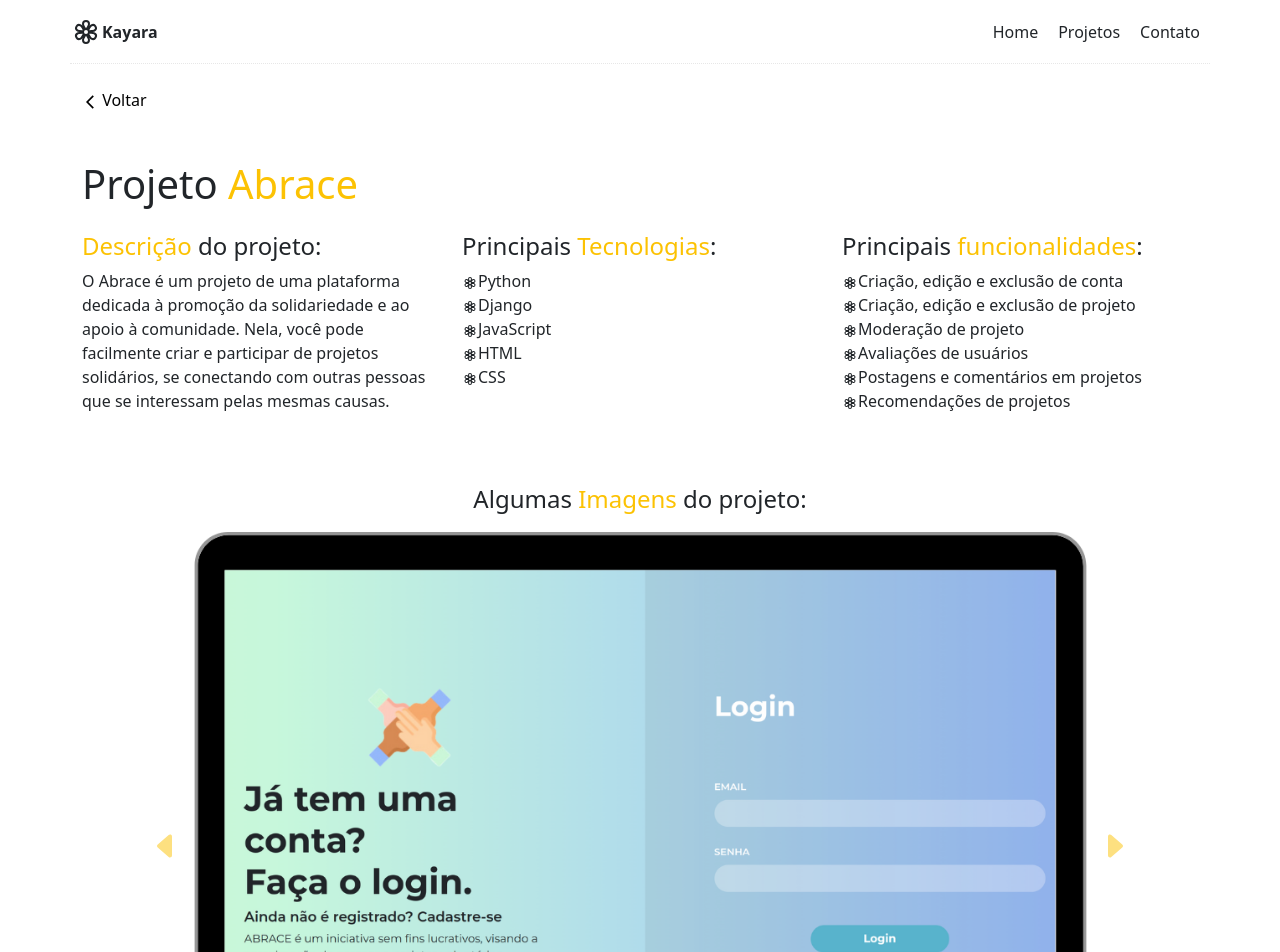
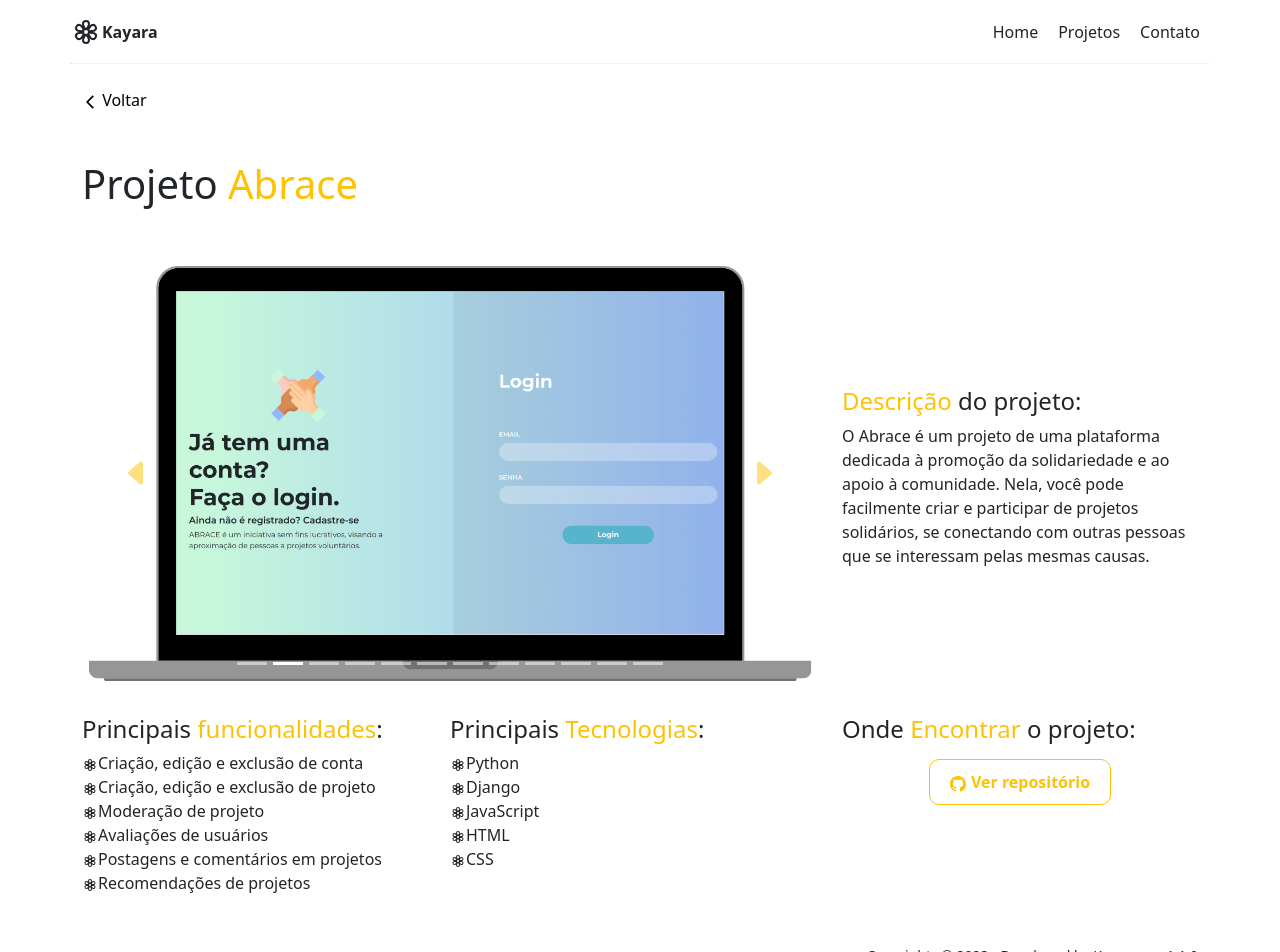
Before and after one commit to KayaraSilveira/portfolio, a Next.js app: page /project/0 in a window 1280 px wide. Shown: the top 952 px of the page. Built offline with nearby package versions, Linux system fonts and the light colour scheme.

Commit message:
fix projects layout

```diff
--- a/src/components/ProjectDetail.tsx
+++ b/src/components/ProjectDetail.tsx
@@ -7,6 +7,7 @@ import { Carousel } from "react-bootstrap";
 import Link from "next/link"
 import BtnOutline from "./BtnOutline";
 import {BsGithub} from "react-icons/bs"
+import { BsGlobe2 } from "react-icons/bs"
 
 
 interface ProjectProps {
@@ -23,28 +24,8 @@ export default function Project(props: ProjectProps) {
     function renderProject(project: ProjectModel) {
         return <>
             <h1>Projeto <span className="yellow-txt">{project.name}</span></h1>
-            <div className="row my-4">
-                <div className="col-12 col-md-4 mb-4">
-                    <h4><span className="yellow-txt">Descrição</span> do projeto:</h4>
-                    <p className="mb-0">
-                        {project.longDescription}
-                    </p>
-                </div>
-                <div className="col-12 col-md-4 mb-4">
-                    <h4>Principais <span className="yellow-txt">Tecnologias</span>:</h4>
-                    <ul>
-                        {project.tags.map((tag: string) => <li key={`${project.id}_${tag}`}><BsFlower3/>{tag}</li>)}
-                    </ul>
-                </div>
-                <div className="col-12 col-md-4 mb-4">
-                    <h4>Principais <span className="yellow-txt">funcionalidades</span>:</h4>
-                    <ul>
-                        {project.features.map((feature: string) => <li key={`${project.id}_${feature}`}><BsFlower3/>{feature}</li>)}
-                    </ul>
-                </div>
-            </div>
-            <div className="text-center mt-5">
-                <h4>Algumas <span className="yellow-txt">Imagens</span> do projeto:</h4>
+            <div className="mt-5 row justify-content-center align-items-center">
+                <div className="col-12 col-lg-8">
                     <Carousel className="text-center" activeIndex={index} onSelect={handleSelect}>
                         {project.images.map((image: string, i:number) => <Carousel.Item key={`${project.id}_${i}`} interval={4000}>
                             <Image
@@ -58,8 +39,31 @@ export default function Project(props: ProjectProps) {
                             )}
                     </Carousel>
                 </div>
-            <div className="row my-5 justify-content-center align-items-center">
-                <div className="col-12 col-md-6 text-center">
+                <div className="col-12 col-lg-4 mt-4">
+                    <h4><span className="yellow-txt">Descrição</span> do projeto:</h4>
+                    <p>
+                        {project.longDescription}
+                    </p>
+                </div>
+            </div>
+            <div className="row">
+                <div className="col-12 col-lg-8 d-flex flex-column flex-lg-row">
+                    <div className="my-4 col-12 col-lg-6">
+                        <h4>Principais <span className="yellow-txt">funcionalidades</span>:</h4>
+                        <ul>
+                            {project.features.map((feature: string) => <li key={`${project.id}_${feature}`}><BsFlower3/>{feature}</li>)}
+                        </ul>
+                    </div>
+                    <div className="my-4 col-12 col-lg-6">
+                        <h4>Principais <span className="yellow-txt">Tecnologias</span>:</h4>
+                        <ul>
+                            {project.tags.map((tag: string) => <li key={`${project.id}_${tag}`}><BsFlower3/>{tag}</li>)}
+                        </ul>
+                    </div>
+                </div>
+                <div className="my-4 col-12 col-lg-4">
+                        <h4>Onde <span className="yellow-txt">Encontrar </span>o projeto:<span className="yellow-txt"></span></h4>
+                        <div className="text-center my-3">
                             <Link target="_blank" href={project.github}>
                                 <BtnOutline text="Ver repositório">
                                     <BsGithub></BsGithub>
@@ -67,15 +71,17 @@ export default function Project(props: ProjectProps) {
                             </Link>
                         </div>
                         {project.deploy ? (
-                    <div className="col-12 col-md-6 text-center">
+                        <div className="text-center my-4">
                             <Link target="_blank" href={project.deploy || ''}>
-                            <BtnOutline text="Ver repositório">
-                                <BsGithub></BsGithub>
+                                <BtnOutline text="Ir para site">
+                                    <BsGlobe2/>
                                 </BtnOutline>
                             </Link>
                         </div>
                     ) : null}
                 </div>
+            </div>
+
         </>
     }
 
```
Also changed, not shown: src/styles/Projects.module.css (+7 -1 lines). Lines whose indentation alone changed are shown as unchanged.
